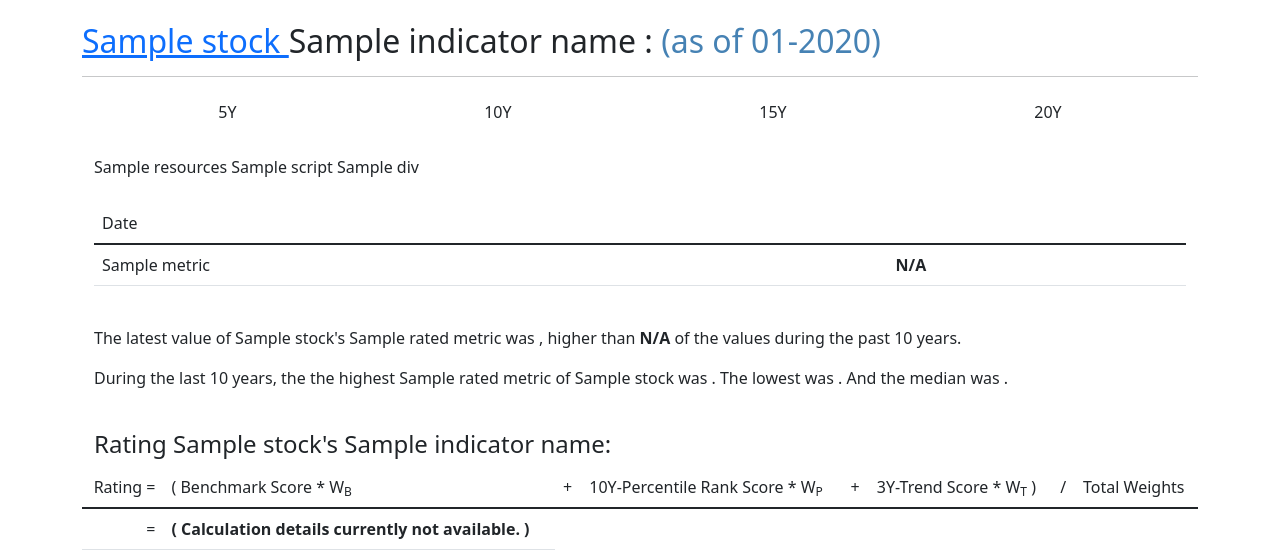
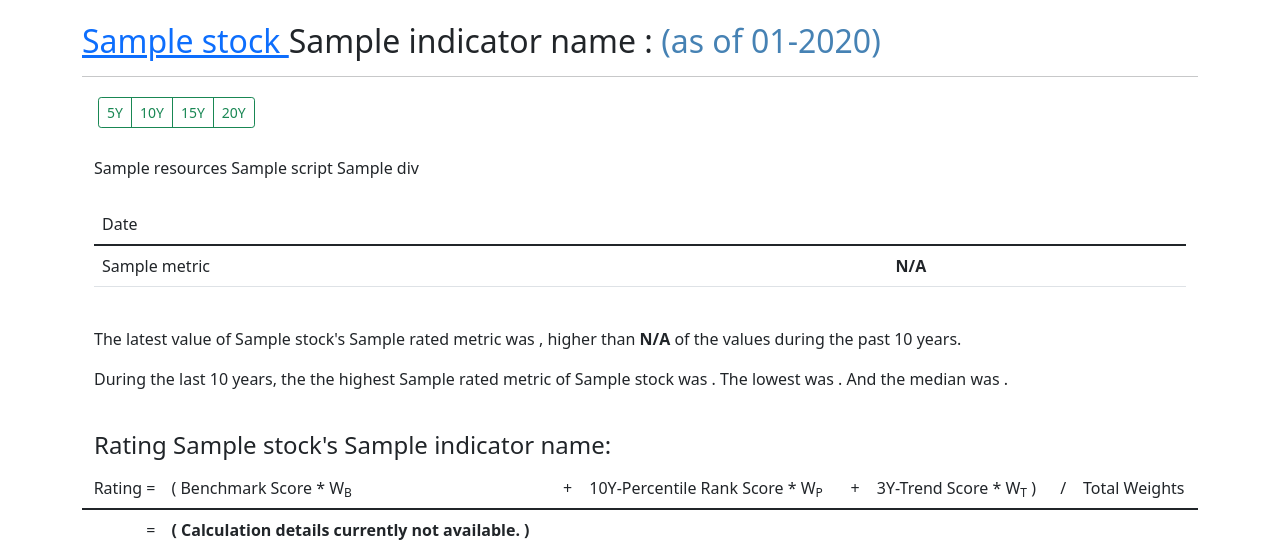
Before and after one commit to Willamette-OR/invresearch, a Python web app: template app/templates/stocks/metric.html in a window 1280 px wide. Shown: the part 74-624 px from the top of the page. Run offline with Jinja, Linux system fonts and the light colour scheme; the template is opened without the code that fills it: most values are stand-ins (such as "Sample title", 1, 10 or a date in 2020); some libraries are stand-ins or nearby versions.

Commit message:
Fixed some buttons on the stock metric page

```diff
--- a/app/templates/stocks/metric.html
+++ b/app/templates/stocks/metric.html
@@ -43,15 +43,15 @@
 
     {# render the time series plot #}
     <div class="container">
-        <div class="row">
-            <div class='btn-group'>
+        <div class="p-1 rounded">
+            <div class="btn-group btn-group-sm">
                 {% for num_of_years in [5, 10, 15, 20] %}
                     <a href="javascript:update_page(
                                 '{{ stock.symbol }}',
                                 '{{ indicator_name }}',
                                 '{{ num_of_years }}'
                             )"
-                       class="btn btn-default" role="button">
+                       class="btn btn-outline-success">
                         {{ num_of_years }}Y
                     </a>
                 {% endfor %}
```
